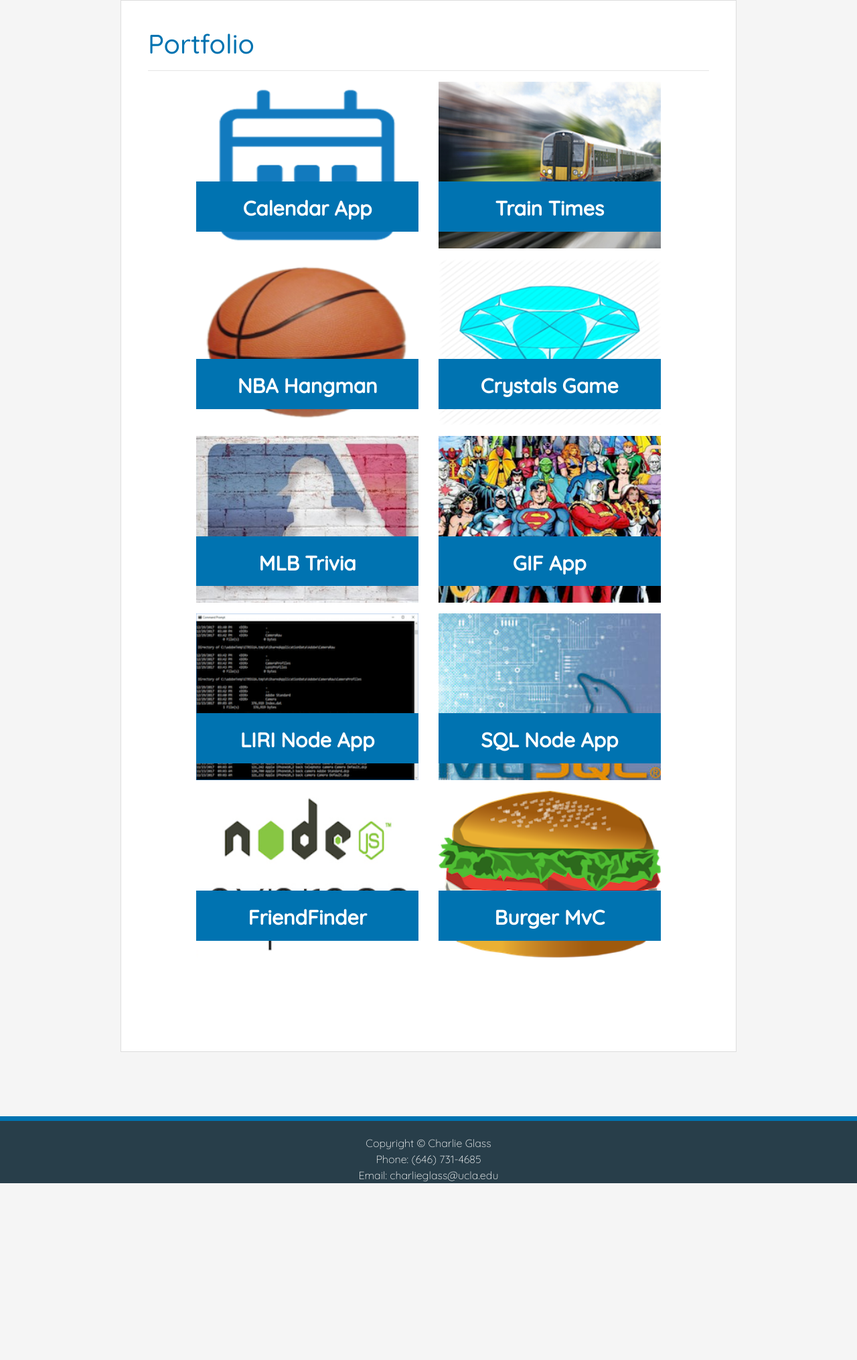
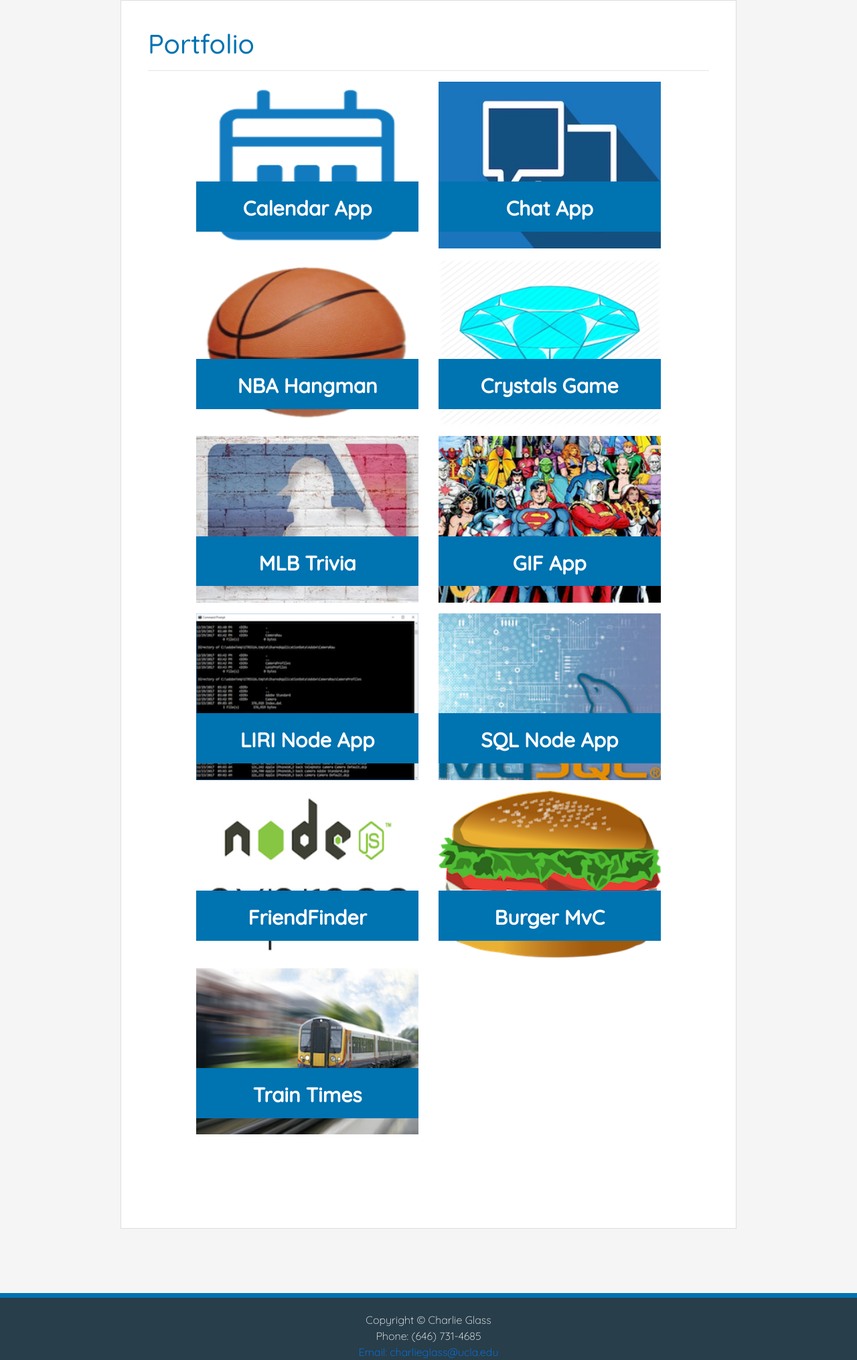
Before and after one commit to charliedglass/Bootstrap-Portfolio, a plain HTML site: page portfolio.html in a window 1280 px wide. Shown: the part 160-2191 px from the top of the page at 67% size. Before the commit the page ends 1927 px from the top, so only its background shows below. Drawn offline with nearby package versions, Linux system fonts and the light colour scheme.

Commit message:
adding project 2 and email link to my portfolio

```diff
--- a/portfolio.html
+++ b/portfolio.html
@@ -25,7 +25,6 @@
                         <a class="nav-item nav-link" href="https://github.com/charliedglass"><img class = "profile-icons" src = "assets/images/github.png"></img></a>
                         <a class="nav-item nav-link" href="index.html">About <span class="sr-only">(current)</span></a>
                         <a class="nav-item nav-link" href="portfolio.html">Portfolio</a>
-                        <a class="nav-item nav-link" href="contact.html">Contact</a>
                         <a class="nav-item nav-link" href="assets/Charles_Glass_Resume_August_2018.pdf">Resume</a>
 
                     </div>
@@ -56,12 +55,12 @@
                             </div>
                             <div class = "col-md-5">
                                     <div class = "position-relative">
-                                        <img src = "assets/images/trains.jpg" alt = "Train" class = "img-fluid position-relative portfolio_image">
+                                        <img src = "assets/images/chat.jpg" alt = "Chat" class = "img-fluid position-relative portfolio_image">
                                         <div class = "portfolio_tag">
                                             <div class = "position-relative">
                                         <!--Links go to website AND github-->
-                                                <a href = "https://github.com/charliedglass/Train-Scheduler" onclick="window.open('https://charliedglass.github.io/Train-Scheduler/index.html');" class = "portfolio_link text-center">
-                                            Train Times
+                                                <a href = "https://github.com/charliedglass/Project_2" onclick="window.open('https://chat-dx.herokuapp.com/');" class = "portfolio_link text-center">
+                                            Chat App
                                                 </a>
                                             </div>
                                         </div>
@@ -191,6 +190,21 @@
                                 </div>
                             </div>
                         </div>
+                        <div class = "row mt-3">
+                            <div class = "col-md-5 offset-md-1">
+                                <div class = "position-relative">
+                                    <img src = "assets/images/trains.jpg" alt = "Train" class = "img-fluid position-relative portfolio_image">
+                                    <div class = "portfolio_tag">
+                                        <div class = "position-relative">
+                                    <!--Links go to website AND github-->
+                                            <a href = "https://github.com/charliedglass/Train-Scheduler" onclick="window.open('https://charliedglass.github.io/Train-Scheduler/index.html');" class = "portfolio_link text-center">
+                                        Train Times
+                                            </a>
+                                        </div>
+                                    </div>
+                                </div>
+                            </div>
+                        </div>
 
                 </div>
             </div>
@@ -201,7 +215,7 @@
         ><div class = "footer_text">
             Copyright &copy; Charlie Glass<br>
             Phone: (646) 731-4685<br>
-            Email: charlieglass@ucla.edu
+            <a href="mailto:charlieglass@ucla.edu">Email: charlieglass@ucla.edu</a>
         </div>
     </div>
 </body>
```
Also changed, not shown: contact.html (+1 -2 lines), index.html (+1 -2 lines), assets/images/chat.jpg (added), 2 other files.
